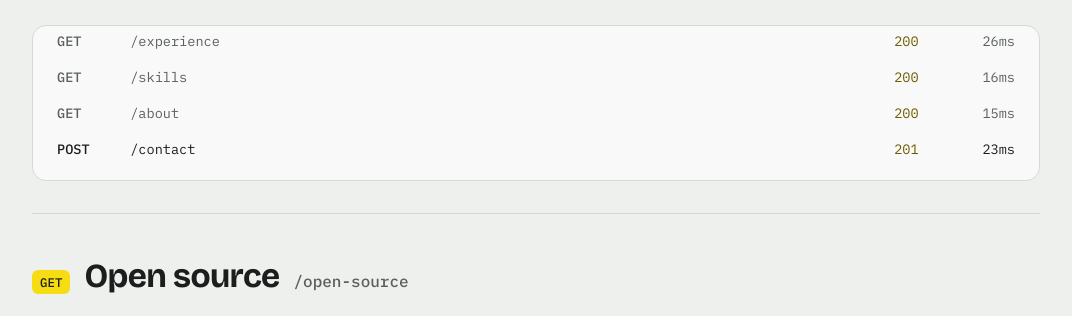
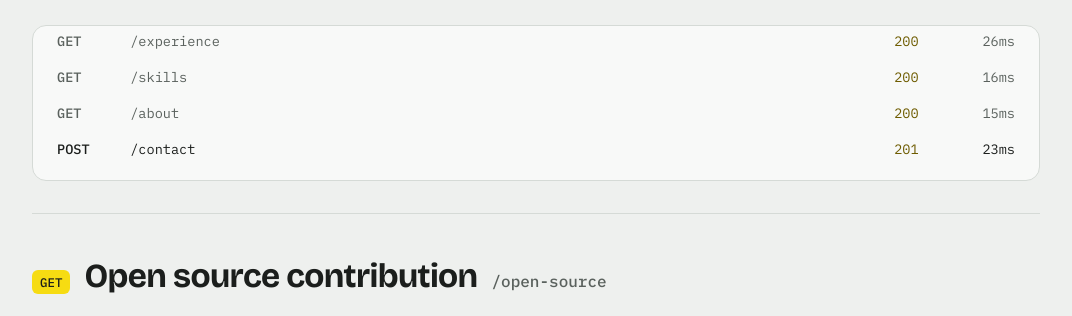
Before and after one commit to Hag-ras/Hag-ras.github.io, a plain HTML site: page index.html in a window 1280 px wide. Shown: the part 412-728 px from the top of the page, without its empty margins (104-1176 px from the left). Drawn offline with nearby package versions, Linux system fonts and the light colour scheme.

Commit message:
Rename Open source heading
Co-Authored-By: Claude Opus 5.5 <noreply@anthropic.com>

```diff
--- a/index.html
+++ b/index.html
@@ -35,7 +35,7 @@
     <section class="ep" id="open-source">
       <div class="ep-head">
         <span class="verb">GET</span>
-        <h2>Open source</h2>
+        <h2>Open source contribution</h2>
         <span class="path">/open-source</span>
       </div>
 
```
